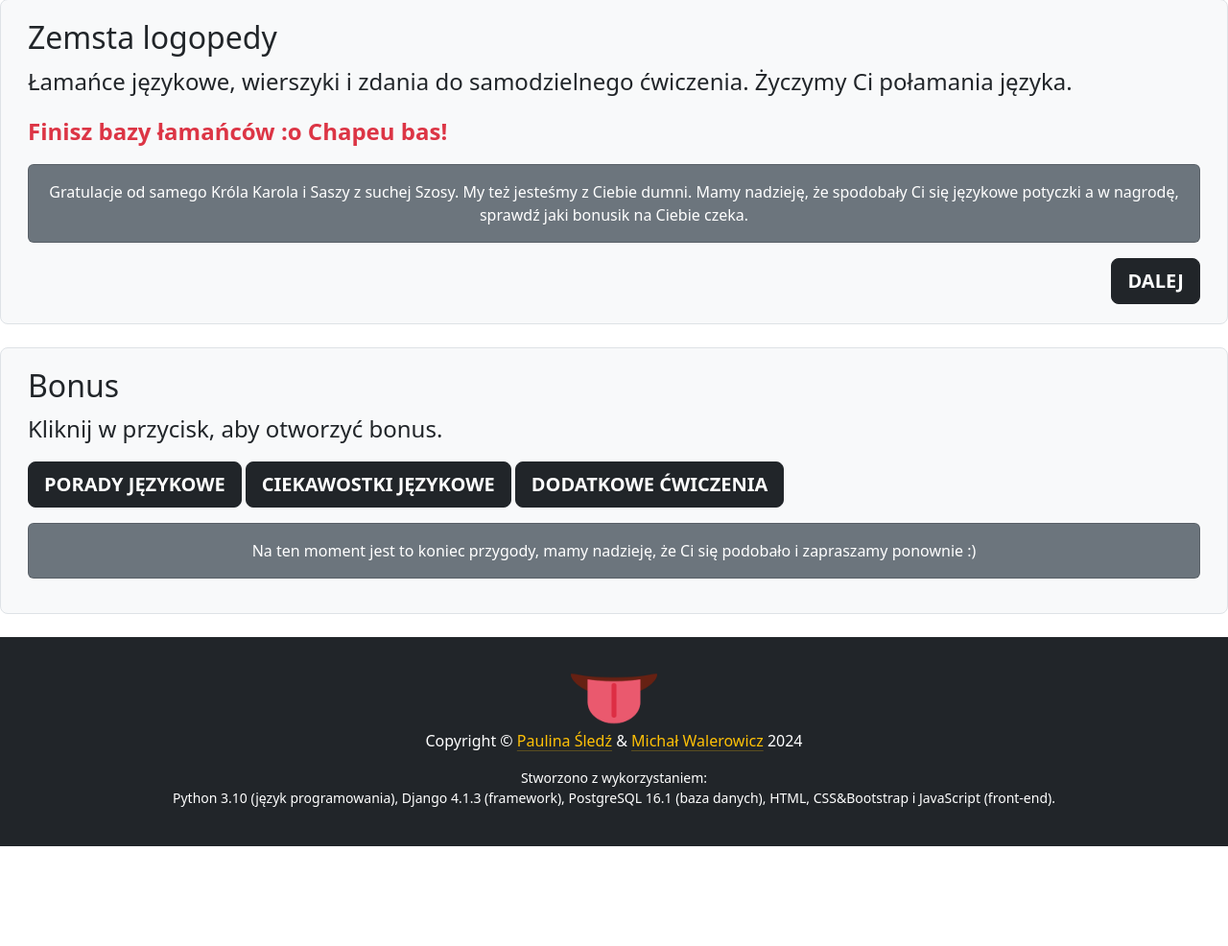
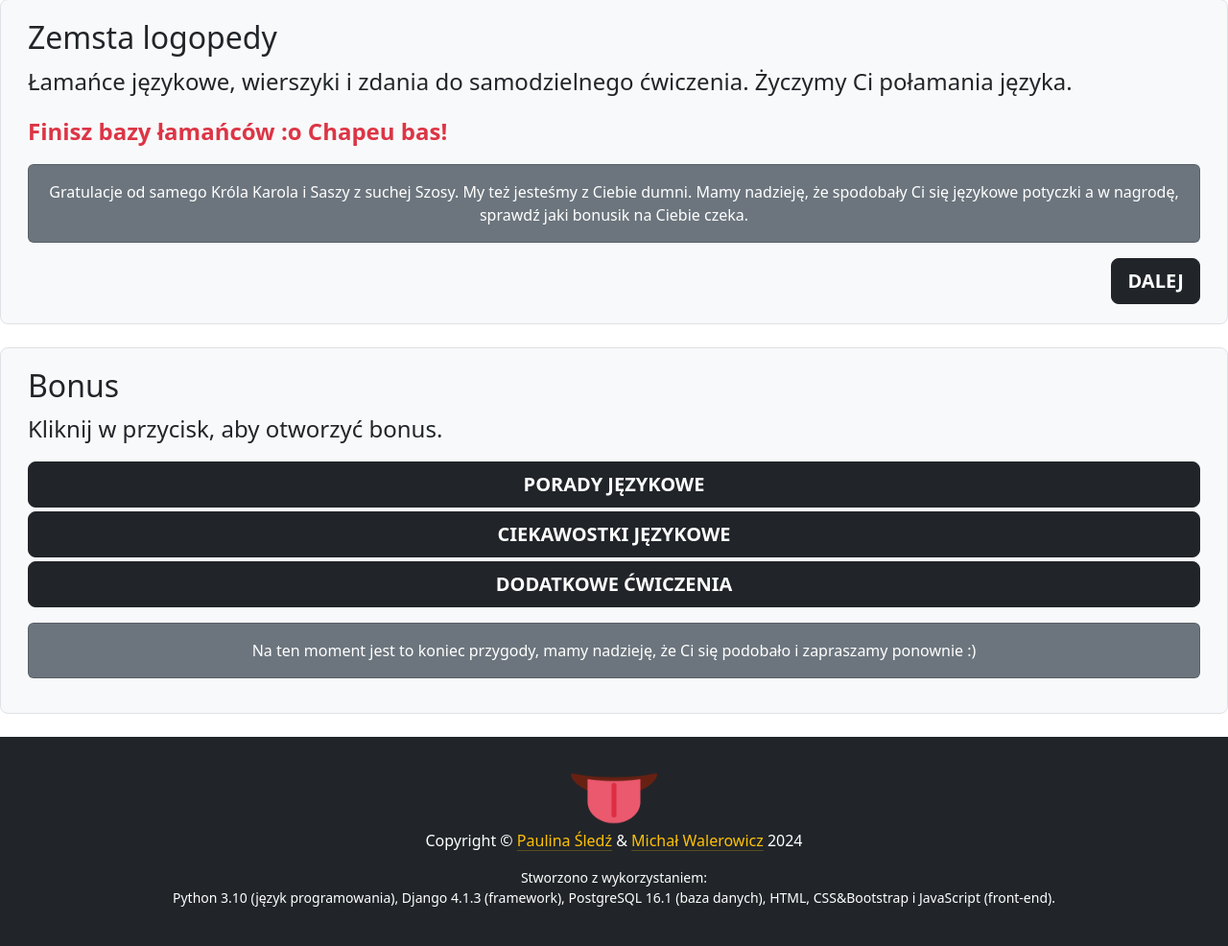
Before and after one commit to draprar/django-tonguetwister_lingwolamki, a Django app: template tonguetwister/templates/tonguetwister/main.html in a window 1280 px wide. Shown: the part 2000-2986 px from the top of the page at 96% size. Before the commit the page ends 2882 px from the top, so only its background shows below. Run offline with Django 4.2, Linux system fonts and the light colour scheme; the template is opened without the code that fills it, so the values that code supplies are empty; some libraries are stand-ins or nearby versions.

Commit message:
fire fighting (flex) - cont.

```diff
--- a/tonguetwister/templates/tonguetwister/main.html
+++ b/tonguetwister/templates/tonguetwister/main.html
@@ -253,7 +253,7 @@ Gratulacje!<br>
         <p class="col-md-16 fs-4">Kliknij w przycisk, aby otworzyć bonus.</p>
         <p class="col-md-16 fs-4"></p>
 
-        <p class="d-flex gap-1 flex-row">
+        <p class="d-flex gap-1 flex-column">
             <button class="btn btn-dark btn-lg text-uppercase fw-bold" type="button" data-bs-toggle="collapse" data-bs-target="#collapseTip" aria-expanded="false" aria-controls="collapseTip">
                 Porady językowe
             </button>
```
